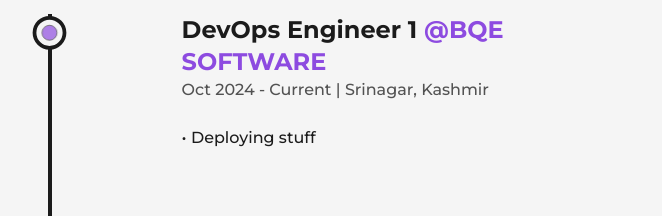
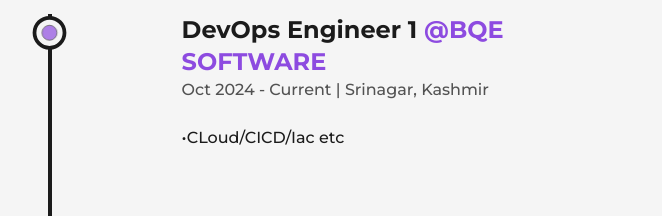
Before and after one commit to zahoorfarooq/next-portfolio, a Next.js app: page /about in a window 1280 px wide. Shown: the part 2760-2976 px from the top of the page, without its empty margins (244-906 px from the left). Built offline with nearby package versions, Linux system fonts and the light colour scheme; no server answers.

Commit message:
Update Experience.jsx

```diff
--- a/src/components/Experience.jsx
+++ b/src/components/Experience.jsx
@@ -69,7 +69,7 @@
             time="Oct 2024 - current"
             address="Srinagar, Kashmir"
             work={[
-              "• Deploying stuff",
+              "•CLoud/CICD/Iac etc",
             ]}
           />
           <Details
```
